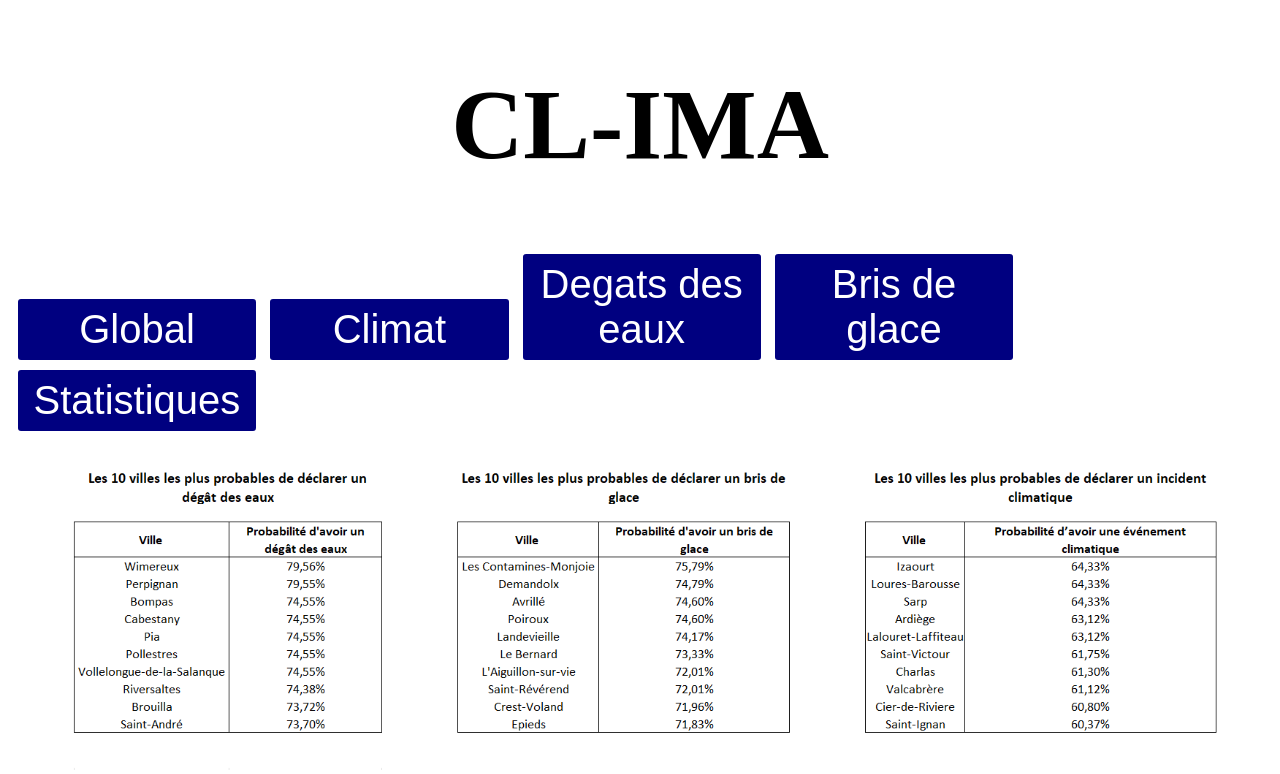
After one commit to HydreigonGuy/hackathon_IMA, a Flask app: page /stats in a window 1280 px wide. The commit adds this page. Shown: the top 774 px of the page. Run offline with Flask 2, Linux system fonts and the light colour scheme; some libraries are stand-ins or nearby versions.

Commit message:
Adding final touches

```diff
--- a/web/routes.py
+++ b/web/routes.py
@@ -11,6 +11,10 @@
 def home():
     return render_template("home.html")
 
+@app.route('/stats')
+def stats():
+    return render_template("stats.html")
+
 @app.route('/predict', methods=['POST'])
 def predict():
     ret = {}
--- a/web/static/css/styles.css
+++ b/web/static/css/styles.css
@@ -7,7 +7,7 @@
     font-size: 40px;
     padding-top: 8px;
     padding-bottom: 8px;
-    width: 24%;
+    width: 19%;
     margin: 0.4%;
 }
 
--- a/web/static/js/predict.js
+++ b/web/static/js/predict.js
@@ -51,6 +51,9 @@
         case 4:
             window.location.href = "/static/maps/27-06-2022-all.html";
             break;
+        case 5:
+            window.location.href = "/stats";
+            break;
         default:
             window.location.href = "/";
     }
--- a/web/templates/home.html
+++ b/web/templates/home.html
@@ -22,6 +22,7 @@
                 <button class="nav1btn" onclick="predict(1)">Climat</button>
                 <button class="nav1btn" onclick="predict(2)">Degats des eaux</button>
                 <button class="nav1btn" onclick="predict(3)">Bris de glace</button>
+                <button class="nav1btn" onclick="predict(5)">Statistiques</button>
             </div>
         </div>
         <!-- Calendar -->
--- /dev/null
+++ b/web/templates/stats.html
@@ -0,0 +1,46 @@
+<!DOCTYPE html>
+<html>
+    <head>
+        <title>CL-IMA Home</title>
+        <link rel="stylesheet" href="{{ url_for('static', filename='css/styles.css', _external=True) }}">
+        <link rel="stylesheet" href="https://unpkg.com/leaflet@1.8.0/dist/leaflet.css"
+           integrity="sha512-hoalWLoI8r4UszCkZ5kL8vayOGVae1oxXe/2A4AO6J9+580uKHDO3JdHb7NzwwzK5xr/Fs0W40kiNHxM9vyTtQ=="
+           crossorigin=""/>
+    </head>
+
+    <body>
+        <!-- HEADER -->
+        <div>
+            <h1 style="font-size: 100px; text-align: center;" onclick="reset()">
+                CL-IMA
+            </h1>
+        </div>
+        <!-- Nav 1 -->
+        <div>
+            <div style="margin: auto; width: 98%;">
+                <button class="nav1btn" onclick="predict(4)">Global</button>
+                <button class="nav1btn" onclick="predict(1)">Climat</button>
+                <button class="nav1btn" onclick="predict(2)">Degats des eaux</button>
+                <button class="nav1btn" onclick="predict(3)">Bris de glace</button>
+                <button class="nav1btn" onclick="predict(5)">Statistiques</button>
+            </div>
+        </div>
+        <!-- Calendar -->
+        <!--h3 style="margin-left: 40px; margin-top: 80px;">Date</h3>
+        <input id="date" type="date" style="margin-left: 40px; font-size: 20px; border: solid black; padding: 5px; border-radius: 6px;"-->
+        <!-- Board -->
+        <div id="board">
+        </div>
+        <div>
+            <img src="/static/img/g4.png" style="width: 100%;">
+        </div>
+        <!-- for adding a map -->
+        <div id="map"></div>
+        <!--button onclick="create_map()">Button</button-->
+
+    </body>
+    <script src="{{ url_for('static', filename='js/predict.js', _external=True) }}"></script>
+    <script src="https://unpkg.com/leaflet@1.8.0/dist/leaflet.js"
+       integrity="sha512-BB3hKbKWOc9Ez/TAwyWxNXeoV9c1v6FIeYiBieIWkpLjauysF18NzgR1MBNBXf8/KABdlkX68nAhlwcDFLGPCQ=="
+       crossorigin=""></script>
+</html>
```
Also changed, not shown: web/static/img/g1.png (added), web/static/img/g2.png (added), web/static/img/g3.png (added), web/static/img/g4.png (added).
